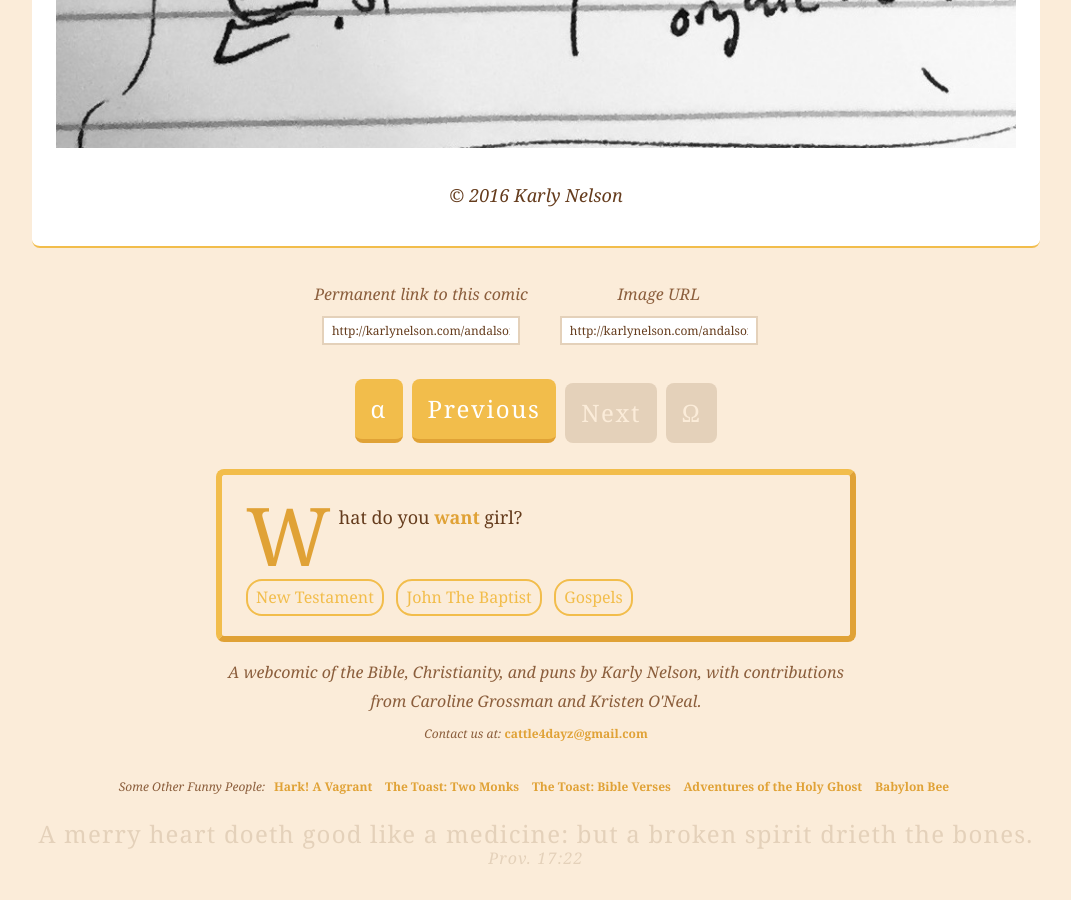
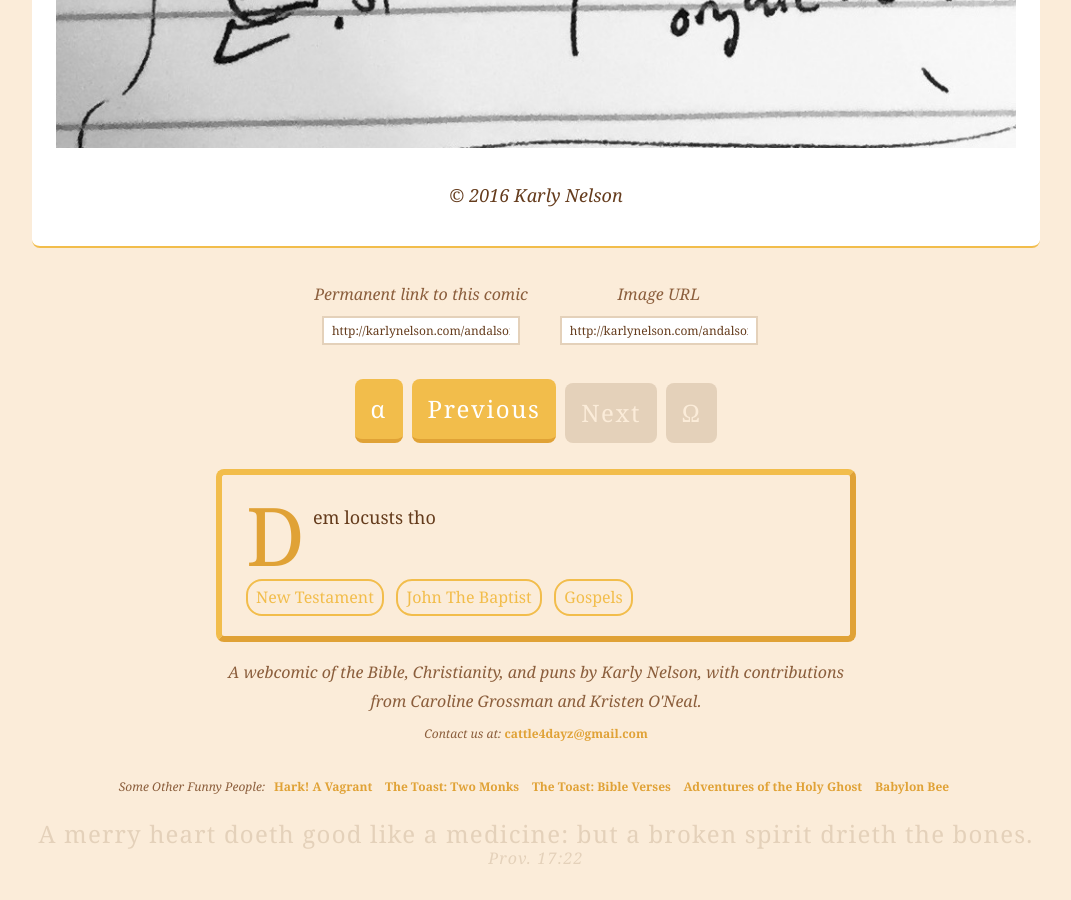
Before and after one commit to karlyanelson/andalsomuchcattle, a Jekyll site: the page built from _posts/2016-08-13-john-the-hipster.md, in a window 1280 px wide and 900 px high, scrolled down 1640 px. Shown: the whole window, without its empty margins (104-1175 px from the left). Built offline with Jekyll 4.4.1, drawn with Linux system fonts in a browser that asks for light colours; some web fonts are replaced; comment, search, counter and statistics services are not loaded.

Commit message:
updated john the hipster description

```diff
--- a/_posts/2016-08-13-john-the-hipster.md
+++ b/_posts/2016-08-13-john-the-hipster.md
@@ -19,7 +19,4 @@ images:
     frame_type: "frame-1-1"
 ---
 
-what do you [want]{:target="_blank"} girl?
-
-
-[want]:https://www.youtube.com/watch?v=E1I0hAxGFXw
+Dem locusts tho
```
